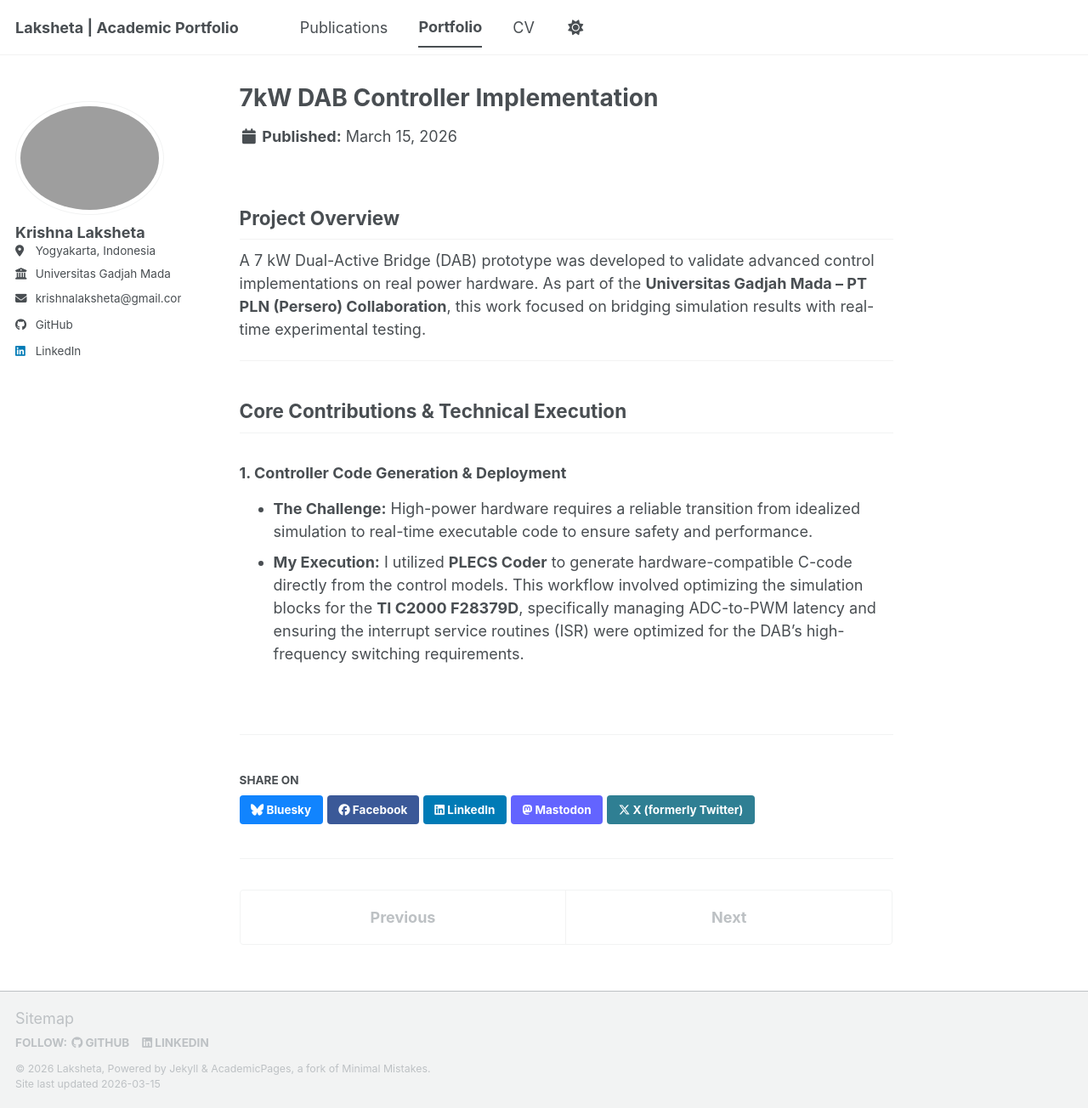
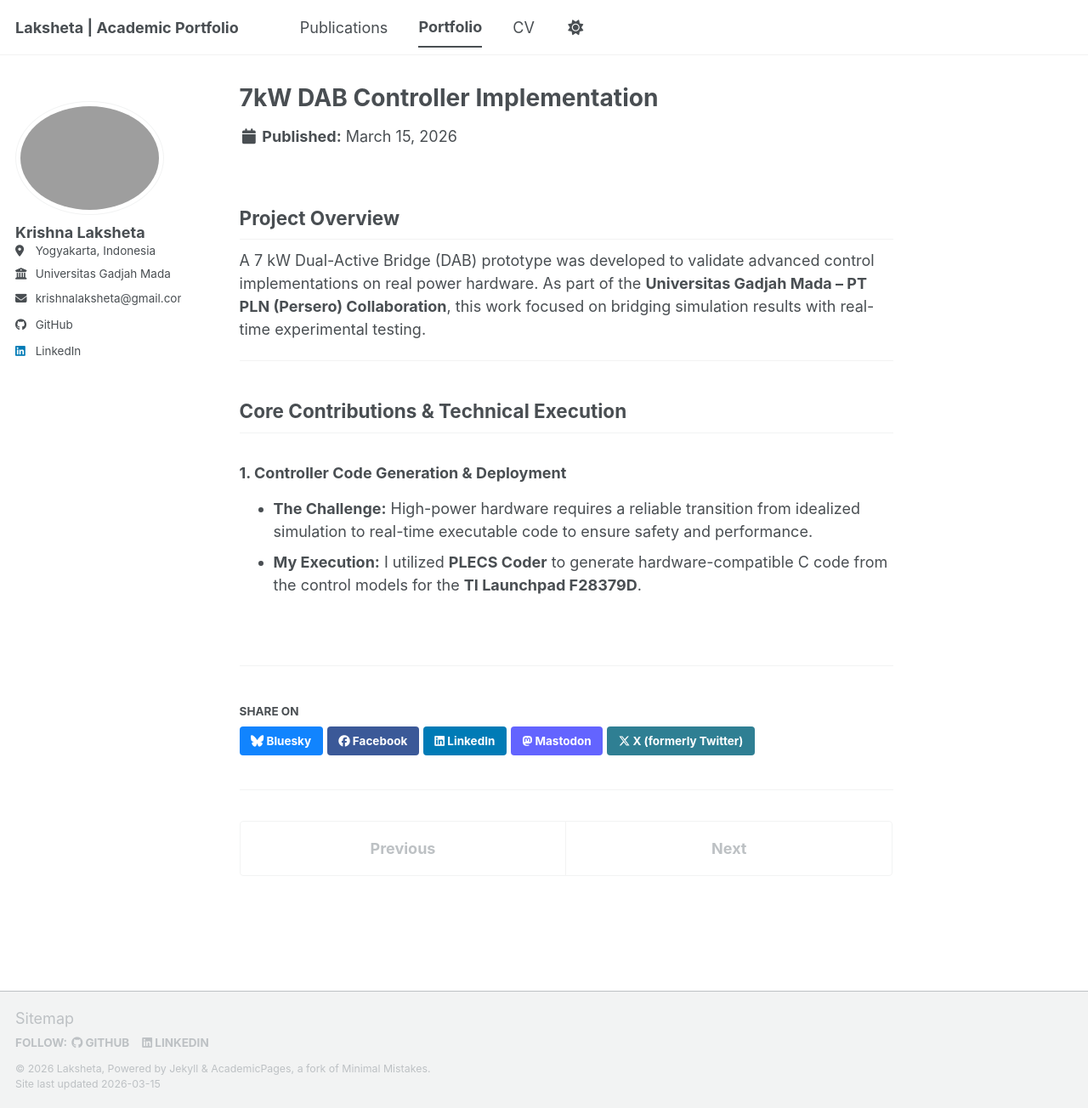
Before and after one commit to laksheta/laksheta.github.io, a Jekyll site: the page built from _portfolio/portfolio-4.md, in a window 1280 px wide and 1304 px high. Shown: the whole window at 85% size. Built offline with Jekyll 4.4.1, drawn with Linux system fonts in a browser that asks for light colours; a script bundle is joined from its source files by our own code; library files that are not in the unit come from our copies.

Commit message:
port-4: revise 1st section draft

```diff
--- a/_portfolio/portfolio-4.md
+++ b/_portfolio/portfolio-4.md
@@ -14,4 +14,4 @@ A 7 kW Dual-Active Bridge (DAB) prototype was developed to validate advanced con
 
 ### 1. Controller Code Generation & Deployment
 * **The Challenge:** High-power hardware requires a reliable transition from idealized simulation to real-time executable code to ensure safety and performance.
-* **My Execution:** I utilized **PLECS Coder** to generate hardware-compatible C-code directly from the control models. This workflow involved optimizing the simulation blocks for the **TI C2000 F28379D**, specifically managing ADC-to-PWM latency and ensuring the interrupt service routines (ISR) were optimized for the DAB’s high-frequency switching requirements.
+* **My Execution:** I utilized **PLECS Coder** to generate hardware-compatible C code from the control models for the **TI Launchpad F28379D**.
```
